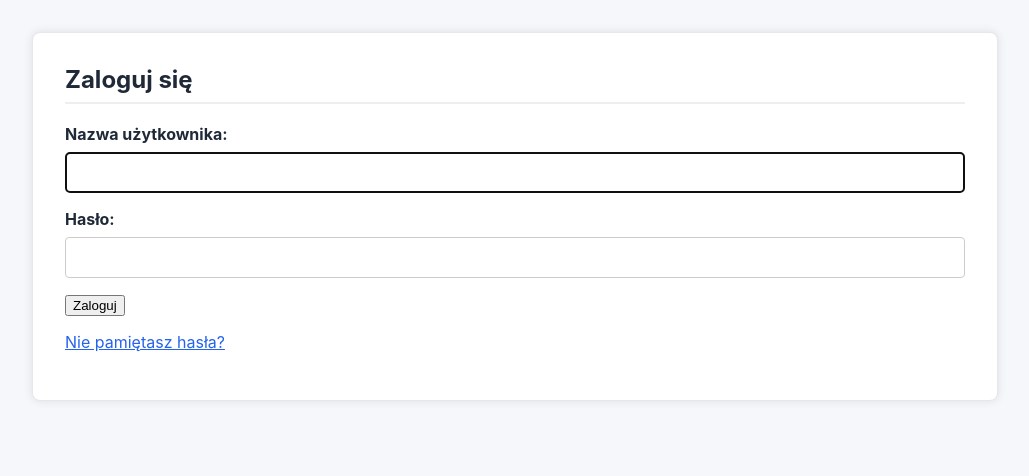
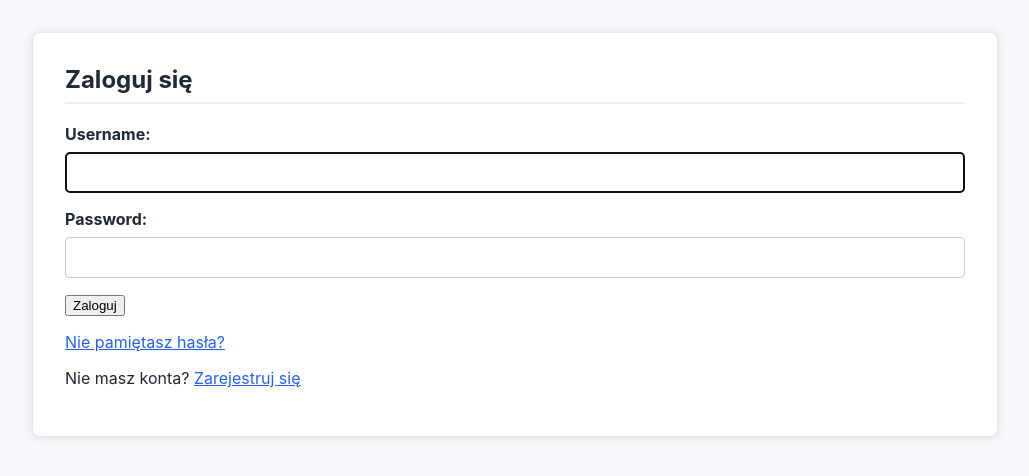
Before and after one commit to Menz1312/projektgrupowy, a Django app: page /accounts/login/ in a window 1280 px wide. Shown: the part 68-544 px from the top of the page, without its empty margins (125-1154 px from the left). Run offline with Django 5.2, Linux system fonts and the light colour scheme; parts of the project's set-up code (start-up, migrations or seed data) failed here and were passed over.

Commit message:
Naprawa widoku MojeQuizy

```diff
--- a/config/settings.py
+++ b/config/settings.py
@@ -93,8 +93,8 @@ AUTH_PASSWORD_VALIDATORS = [
 # Internationalization
 # https://docs.djangoproject.com/en/5.0/topics/i1n/
 
-LANGUAGE_CODE = 'pl-pl' # You can change this to 'pl-pl' if needed
-TIME_ZONE = 'Europe-Warsaw' # You can change this to 'Europe/Warsaw' if needed
+LANGUAGE_CODE = 'en-us' # You can change this to 'pl-pl' if needed
+TIME_ZONE = 'Europe/Warsaw' # You can change this to 'Europe/Warsaw' if needed
 USE_I18N = True
 USE_TZ = True
 
--- a/config/urls.py
+++ b/config/urls.py
@@ -12,4 +12,5 @@ urlpatterns = [
 
     # Prosta strona główna (wymaga pliku templates/home.html)
     path('', TemplateView.as_view(template_name='home.html'), name='home'),
+    path('', include('quizzes.urls')),
 ]
--- a/templates/registration/login.html
+++ b/templates/registration/login.html
@@ -4,17 +4,26 @@
 
 {% block content %}
   <h2>Zaloguj się</h2>
+
+  {# **THIS PART DISPLAYS ERRORS** #}
   {% if form.errors %}
-    <p style="color: red;">Nazwa użytkownika lub hasło są nieprawidłowe.</p>
+    <p style="color: red; font-weight: bold;">Nazwa użytkownika lub hasło są nieprawidłowe. Spróbuj ponownie.</p>
   {% endif %}
+  {# **************************** #}
 
+  {% if user.is_authenticated %}
+    <p>Jesteś już zalogowany.</p>
+  {% else %}
     <form method="post" action="{% url 'login' %}">
       {% csrf_token %}
       {{ form.as_p }}
       <button type="submit">Zaloguj</button>
+      {# Hidden input to redirect after login, if needed #}
       <input type="hidden" name="next" value="{{ next }}">
     </form>
 
     {# Link do resetowania hasła #}
-  <p><a href="{% url 'password_reset' %}">Nie pamiętasz hasła?</a></p>
+    <p style="margin-top: 1rem;"><a href="{% url 'password_reset' %}">Nie pamiętasz hasła?</a></p>
+    <p>Nie masz konta? <a href="{% url 'register' %}">Zarejestruj się</a></p>
+  {% endif %}
 {% endblock %}
```
Also changed, not shown: accounts/migrations/0001_initial.py (added), db.sqlite3, quizzes/migrations/0001_initial.py (added), templates/base.html (line endings or trailing spaces). Lines whose indentation alone changed are shown as unchanged.
